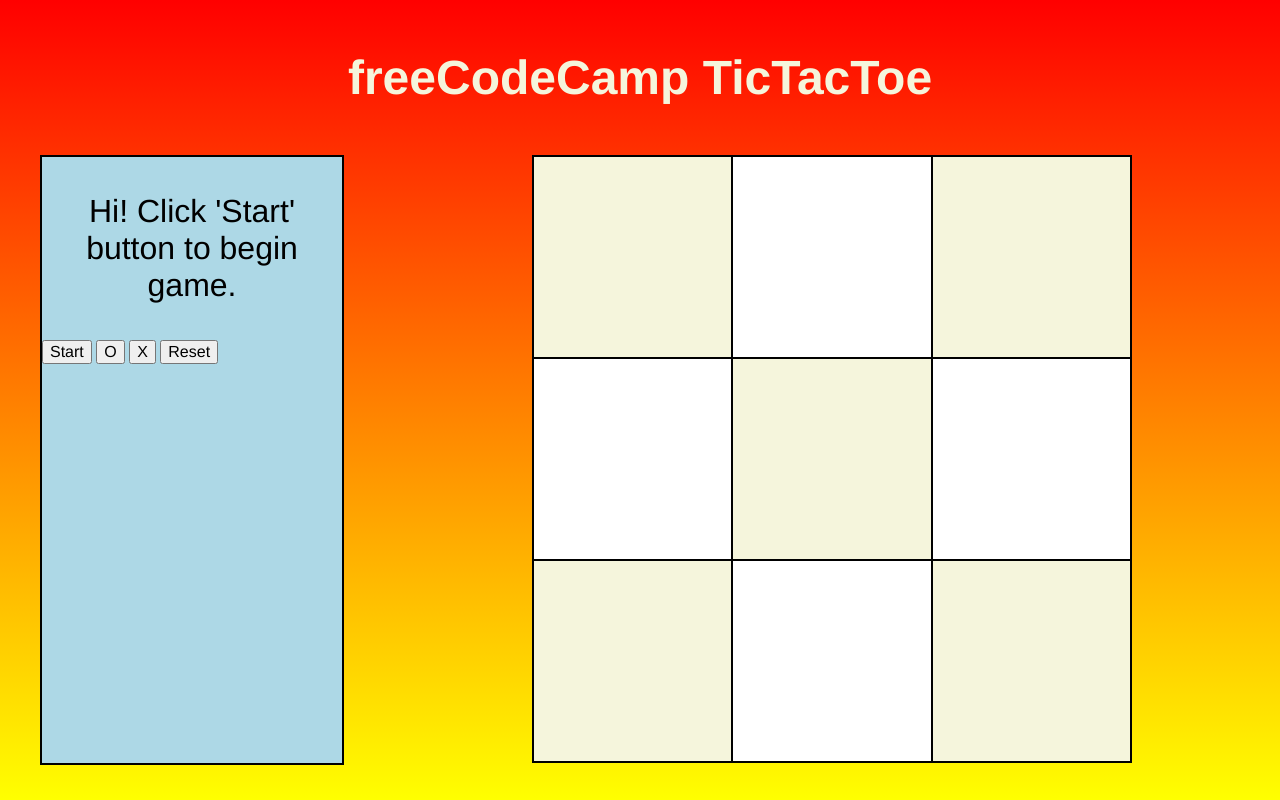
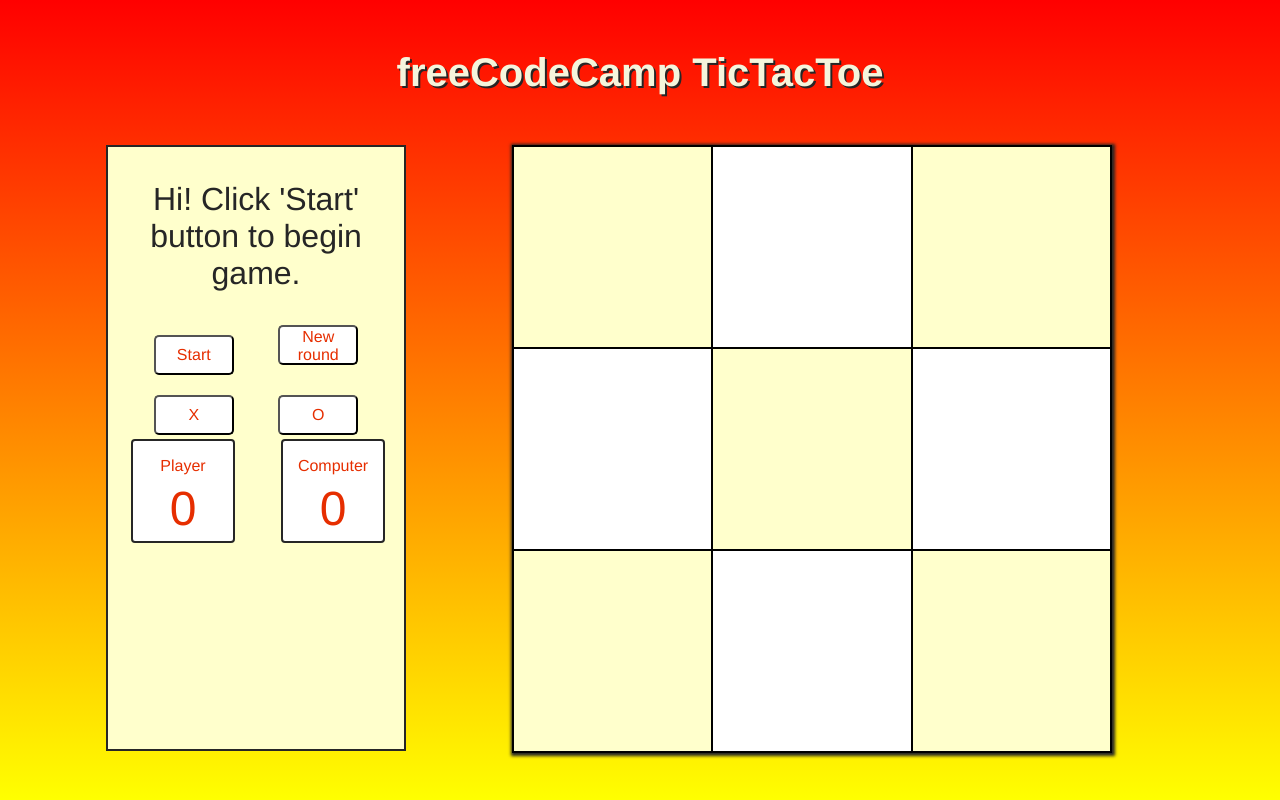
Before and after one commit to matt2112/TicTacToe-Project, a plain HTML site: page index.html in a window 1280 px wide. Drawn offline with nearby package versions, Linux system fonts and the light colour scheme.

Commit message:
Improve interface and begin implementing scoring system

```diff
--- a/index.html
+++ b/index.html
@@ -37,10 +37,23 @@
 
     <div id="info">
         <p id="instructions">Hi! Click 'Start' button to begin game.</p>
-        <button id="start">Start</button>
-        <button class="choice">O</button>
-        <button class="choice">X</button>
-        <button id="clear">Reset</button>
+        <div id="buttons">
+            <button id="start" class="button">Start</button>
+            <button id="reset" class="button">New round</button>
+            <button class="choice button">X</button>
+            <button class="choice button">O</button>
+        </div>
+        <div id="scores">
+            <div class="scoreBox">
+                <p>Player</p>
+                <p id="playerScore" class="score">0</p>
+            </div>
+            <div class="scoreBox">
+                <p>Computer</p>
+                <p id="compScore" class="score">0</p>
+            </div>
+        </div>
+
     </div>
 
     </section>
--- a/scripts.js
+++ b/scripts.js
@@ -21,12 +21,16 @@ var grid = {
     r3c3: null
 };
 var keys = Object.keys(grid);
+var playerScore = 0;
+var compScore = 0;
+
 
 /**
  * Awaits user click to begin game.
  **/
 $("#start").on("click", function () {
     if (!inProgress) {
+        $("td").text(" ");
         $("#instructions").html("Choose X or O (X begins).");
         choose = true;
     }
@@ -44,6 +48,7 @@ $(".choice").on("click", function () {
         if (player === "O") {
             computerMove();
         }
+        $("#instructions").html("Your move.");
     }
 });
 
@@ -59,7 +64,6 @@ $("td").on("click", function () {
             calculateWin();
             if ((move < 4) && (!winner)) {
                 computerMove();
-                calculateWin();
             }
         }
     }
@@ -76,6 +80,8 @@ $("#reset").on("click", function () {
     }
     move = 0;
     winner = false;
+    $("#instructions").html("Choose X or O (X begins).");
+    choose = true;
 });
 
 // computer moves randomly
@@ -94,48 +100,58 @@ var computerMove = function () {
 var calculateWin = function () {
     // check first row
     if ((grid["r1c1"] !== null) && (grid["r1c1"] === grid["r1c2"]) && (grid["r1c1"] === grid["r1c3"])) {
-        winResponse();
+        console.log('test');
+        winResponse(grid["r1c1"]);
     }
 
     //check second row
-    if ((grid["r2c1"] !== null) && (grid["r2c1"] === grid["r2c2"]) && (grid["r2c1"] === grid["r2c3"])) {
-        winResponse();
+    else if ((grid["r2c1"] !== null) && (grid["r2c1"] === grid["r2c2"]) && (grid["r2c1"] === grid["r2c3"])) {
+        winResponse(grid["r2c1"]);
     }
 
     //check third row
-    if ((grid["r3c1"] !== null) && (grid["r3c1"] === grid["r3c2"]) && (grid["r3c1"] === grid["r3c3"])) {
-        winResponse();
+    else if ((grid["r3c1"] !== null) && (grid["r3c1"] === grid["r3c2"]) && (grid["r3c1"] === grid["r3c3"])) {
+        winResponse(grid["r3c1"]);
     }
 
     // check first column
-    if ((grid["r1c1"] !== null) && (grid["r1c1"] === grid["r2c1"]) && (grid["r1c1"] === grid["r3c1"])) {
-        winResponse();
+    else if ((grid["r1c1"] !== null) && (grid["r1c1"] === grid["r2c1"]) && (grid["r1c1"] === grid["r3c1"])) {
+        winResponse(grid["r1c1"]);
     }
 
     // check second column
-    if ((grid["r1c2"] !== null) && (grid["r1c2"] === grid["r2c2"]) && (grid["r1c2"] === grid["r3c2"])) {
-        winResponse();
+    else if ((grid["r1c2"] !== null) && (grid["r1c2"] === grid["r2c2"]) && (grid["r1c2"] === grid["r3c2"])) {
+        winResponse(grid["r1c2"]);
     }
 
     // check third column
-    if ((grid["r1c3"] !== null) && (grid["r1c3"] === grid["r2c3"]) && (grid["r1c3"] === grid["r3c3"])) {
-        winResponse();
+    else if ((grid["r1c3"] !== null) && (grid["r1c3"] === grid["r2c3"]) && (grid["r1c3"] === grid["r3c3"])) {
+        winResponse(grid["r1c3"]);
     }
 
     // check first diagonal
-    if ((grid["r1c1"] !== null) && (grid["r1c1"] === grid["r2c2"]) && (grid["r1c1"] === grid["r3c3"])) {
-        winResponse();
+    else if ((grid["r1c1"] !== null) && (grid["r1c1"] === grid["r2c2"]) && (grid["r1c1"] === grid["r3c3"])) {
+        winResponse(grid["r1c1"]);
     }
 
     // check second diagonal
-    if ((grid["r1c3"] !== null) && (grid["r1c3"] === grid["r2c2"]) && (grid["r1c3"] === grid["r3c1"])) {
-        winResponse();
+    else if ((grid["r1c3"] !== null) && (grid["r1c3"] === grid["r2c2"]) && (grid["r1c3"] === grid["r3c1"])) {
+        winResponse(grid["r1c3"]);
     }
 }
 
-// responds to winning board
-var winResponse = function () {
-    alert("winner!");
+/**
+ * Responds to winning board.
+ **/
+var winResponse = function (winner) {
+    $("#instructions").html(winner + " wins!");
+    if (player === winner) {
+        var newScore = parseInt($("#playerScore").text()) + 1;
+        $("#playerScore").text(newScore);
+    } else {
+        var newScore = parseInt($("#comptScore").text()) + 1;
+        $("#compScore").text(newScore);
+    }
     winner = true;
     inProgress = false;
 }
--- a/styles.css
+++ b/styles.css
@@ -1,5 +1,5 @@
 html {
-    font-family: Helvetica;
+    font-family: "Helvetica", sans-serif;
     background: linear-gradient( red, yellow);
     background-attachment: fixed;
     height: 100%;
@@ -10,17 +10,19 @@ h1 {
     text-align: center;
     width: 600px;
     color: beige;
-    font-size: 3em;
+    font-size: 2.5em;
+    text-shadow: 2px 2px #262626;
 }
 
 table {
     border-collapse: collapse;
     margin: 0 auto 20px auto;
+    box-sizing: border-box;
     width: 600px;
     height: 600px;
     border: 2px solid black;
     font-size: 30px;
-    color: red;
+    box-shadow: 1px 1px 3px 2px #262626;
 }
 
 td {
@@ -30,6 +32,11 @@ td {
     margin: 0px;
     padding: 0px;
     border: 0px;
+    font-size: 4em;
+    color: black;
+    -webkit-text-fill-color: #fff;
+    -webkit-text-stroke-width: 4px;
+    -webkit-text-stroke-color: #e62e00;
 }
 
 #r2c2 {
@@ -47,46 +54,107 @@ td {
 }
 
 #r1c1, #r1c3, #r2c2, #r3c1, #r3c3 {
-    background-color: beige;
+    background-color: #ffffcc;
 }
 
 #r1c2, #r2c1, #r2c3, #r3c2 {
-    background-color: white;
+    background-color: #fff;
 }
 
 #info {
     height: 200px;
     width: 600px;
+    box-sizing: border-box;
     margin: 0px auto;
-    background-color: lightblue;
-    border: 2px solid black;
+    background-color: #ffffcc;
+    border: 2px solid #262626;
     position: relative;
 }
 
 #instructions {
     text-align: center;
+    color: #262626;
     font-size: 2em;
     padding: 4px;
+    margin: 20px;
+}
+
+#buttons {
+    text-align: center;
+    float: left;
+    width: 50%;
+    margin: 0px;
+    height: 104px;
+}
+
+.button {
+    color: #e62e00;
+    margin: 10px 20px;
+    height: 40px;
+    width: 80px;
+    border-radius: 5px;
+    background-color: #fff;
+    cursor: pointer;
+}
+
+.button:active {
+    color: #fff;
+    background-color: #e62e00;
+}
+
+#scores {
+    width: 300px;
+    height: 100px;
+    display: flex;
+    float: left;
+}
+
+.scoreBox {
+    width: 100px;
+    height: 100px;
+    background-color: white;
+    text-align: center;
+    margin: 0 auto;
+    border: 2px solid #262626;
+    color: #e62e00;
+    border-radius: 4px;
+}
+
+.score {
+    font-size: 3em;
+    margin: -10px auto;
 }
 
 @media screen and (min-width: 1024px) {
 
     #section1 {
-        width: 70%;
+        width: 60%;
         float: right;
     }
 
     #section2 {
-        width: 30%;
+        width: 40%;
         float: right;
     }
 
     #info {
         width: 300px;
         height: 606px;
-
     }
 
     table {
+        float: left;
     }
+
+    #instructions {
+        width: 7em;
+        height: 100px;
+        margin: 30px auto 30px auto;
+    }
+
+    #buttons {
+        width: 100%;
+        margin: 0 0px 20px 0;
+    }
+
 }
```
